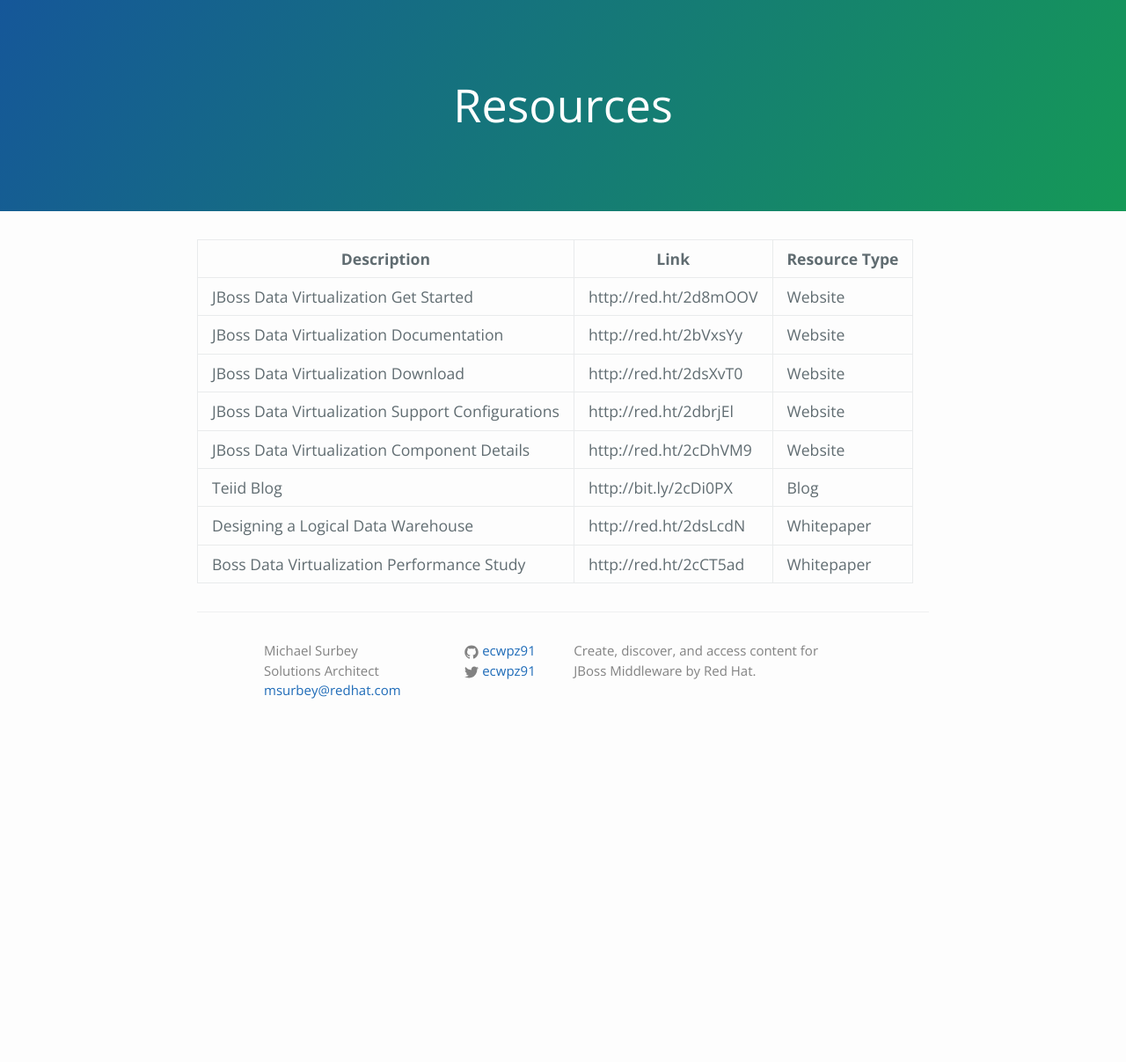
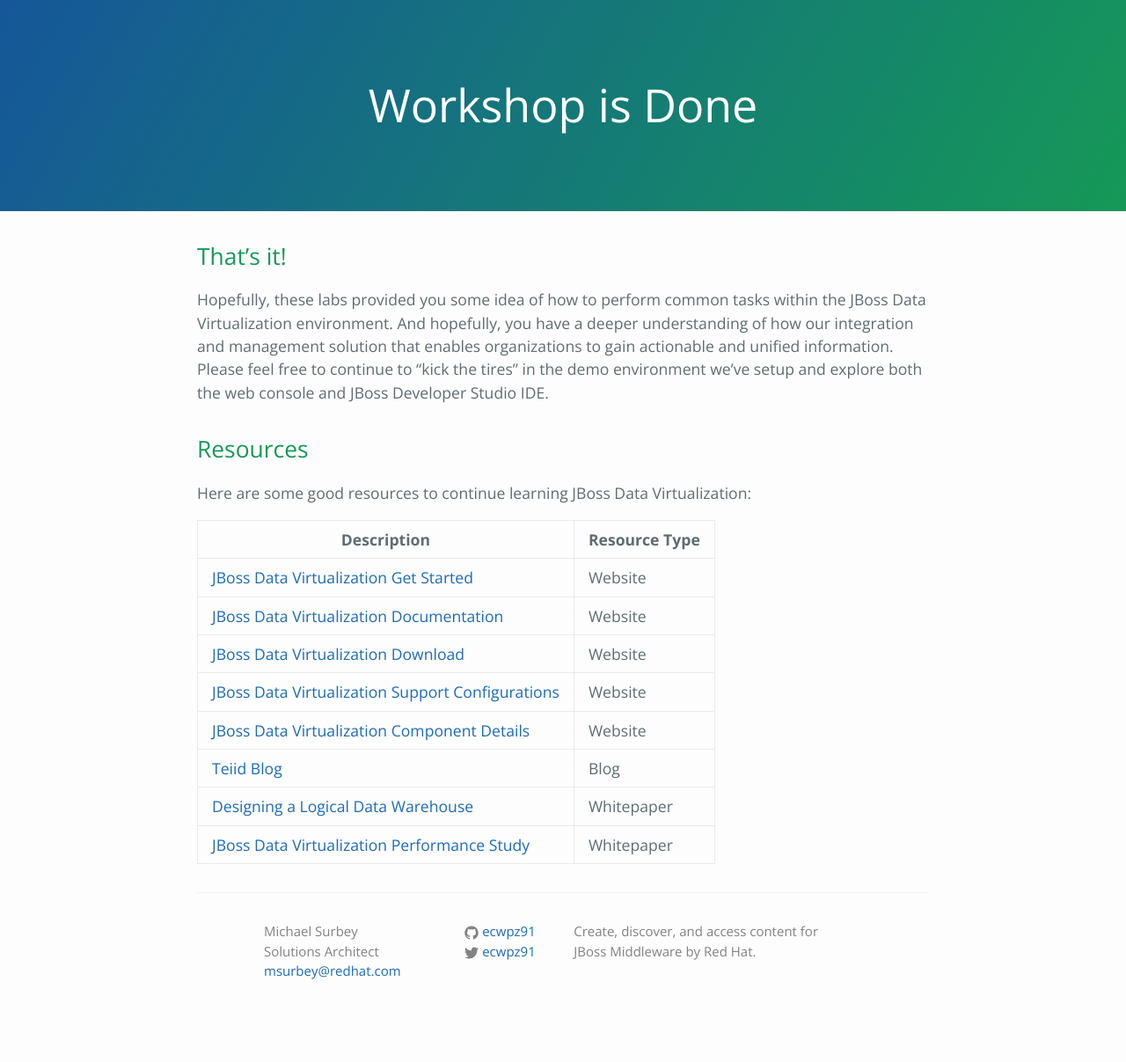
Before and after one commit to epe105/jboss-workshops, a Jekyll site: the page built from www/jdv/18-module.md, in a window 1280 px wide. Shown: the whole page at 88% size. Built offline with Jekyll 4.4.1, drawn with Linux system fonts in a browser that asks for light colours; before the commit the page ends 900 px from its top, so only the background shows below that.

Commit message:
Added wrapup content and renamed module

```diff
--- a/www/jdv/18-module.md
+++ b/www/jdv/18-module.md
@@ -1,15 +1,21 @@
 ---
 layout: "module"
-subtitle: "Resources"
+subtitle: "Workshop is Done"
 ---
 
-Description  | Link   |  Resource Type
---|---|--
-JBoss Data Virtualization Get Started  | http://red.ht/2d8mOOV  |  Website
-JBoss Data Virtualization Documentation  | http://red.ht/2bVxsYy  |  Website
-JBoss Data Virtualization Download  | http://red.ht/2dsXvT0  |  Website
-JBoss Data Virtualization Support Configurations  | http://red.ht/2dbrjEl  |  Website
-JBoss Data Virtualization Component Details  | http://red.ht/2cDhVM9  |  Website
-Teiid Blog  | http://bit.ly/2cDi0PX  |  Blog
-Designing a Logical Data Warehouse  | http://red.ht/2dsLcdN  |  Whitepaper
-Boss Data Virtualization Performance Study  | http://red.ht/2cCT5ad  |  Whitepaper
+## That’s it!
+Hopefully, these labs provided you some idea of how to perform common tasks within the JBoss Data Virtualization environment. And hopefully, you have a deeper understanding of how our integration and management solution that enables organizations to gain actionable and unified information. Please feel free to continue to “kick the tires” in the demo environment we’ve setup and explore both the web console and JBoss Developer Studio IDE.
+
+## Resources
+Here are some good resources to continue learning JBoss Data Virtualization:
+
+Description  |  Resource Type
+--|--
+[JBoss Data Virtualization Get Started](http://red.ht/2d8mOOV)  |  Website
+[JBoss Data Virtualization Documentation](http://red.ht/2bVxsYy)  |  Website
+[JBoss Data Virtualization Download](http://red.ht/2dsXvT0)  |  Website
+[JBoss Data Virtualization Support Configurations](http://red.ht/2dbrjEl)  |  Website
+[JBoss Data Virtualization Component Details](http://red.ht/2cDhVM9)  |  Website
+[Teiid Blog](http://bit.ly/2cDi0PX)  |  Blog
+[Designing a Logical Data Warehouse](http://red.ht/2dsLcdN)  |  Whitepaper
+[JBoss Data Virtualization Performance Study](http://red.ht/2cCT5ad)  |  Whitepaper
```
Also changed, not shown: _posts/2016-09-28-data-virt.md (+1 -1 lines).
